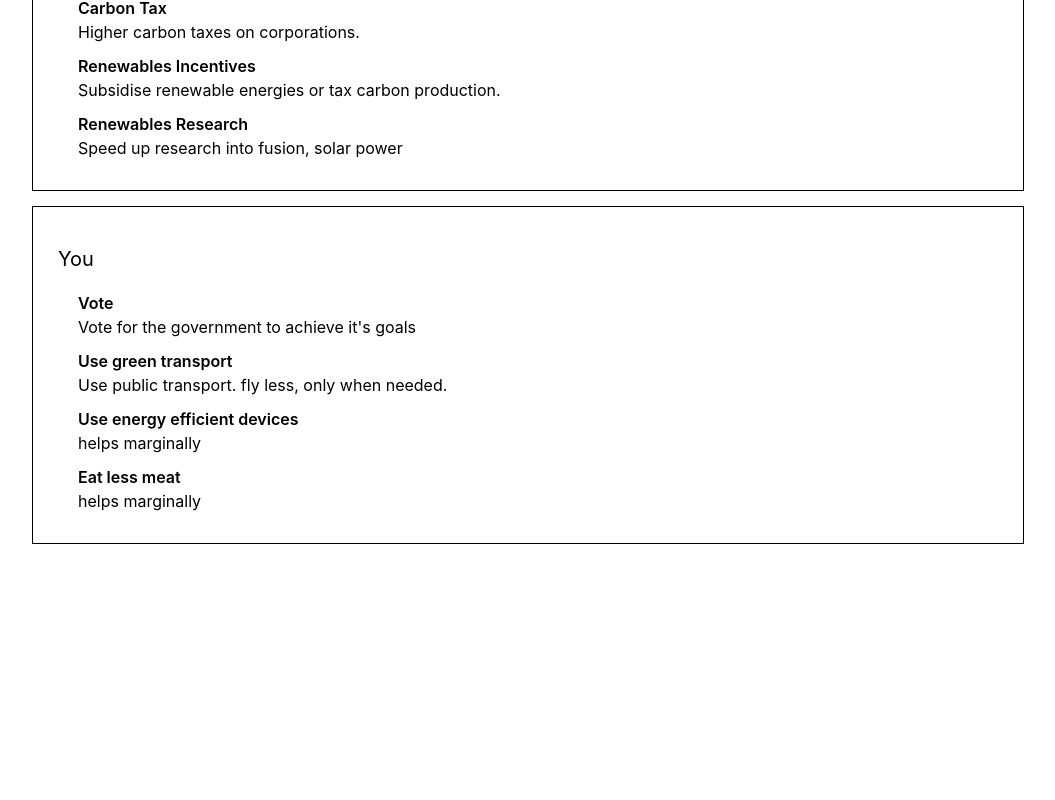
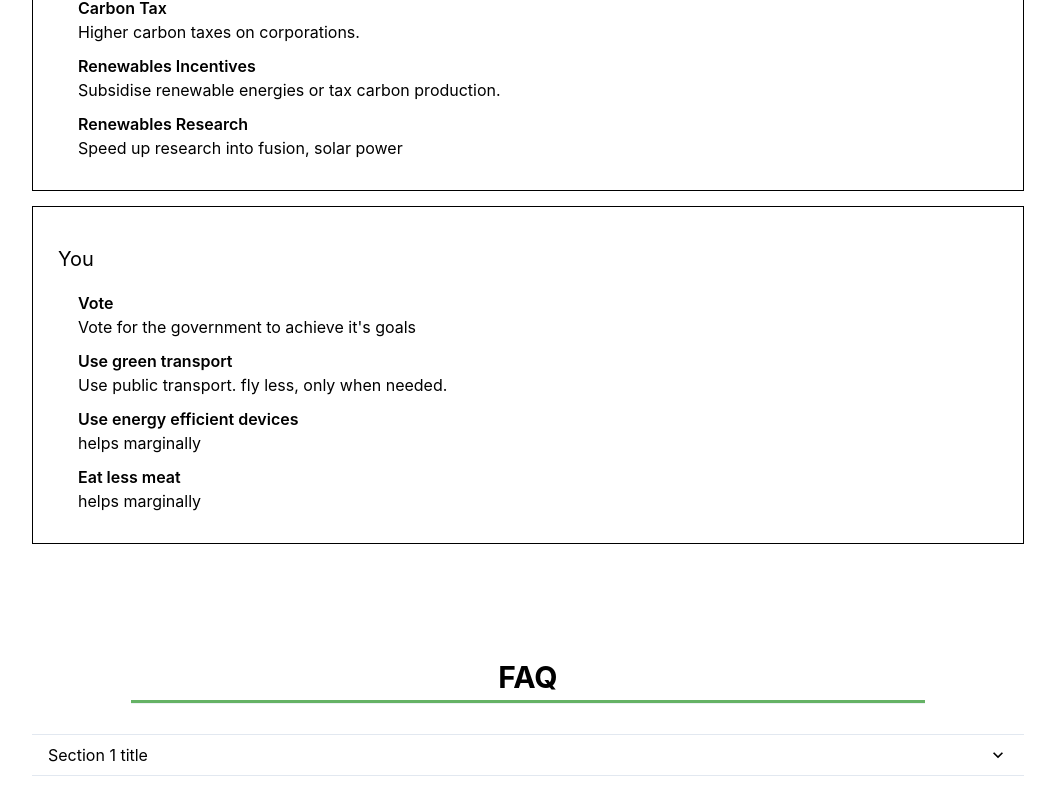
Before and after one commit to vincnt/toowarm, a Next.js app: page / in a window 1280 px wide. Shown: the part 1943-2743 px from the top of the page, without its empty margins (112-1167 px from the left). Before the commit the page ends 2527 px from the top, so only its background shows below. Built offline with nearby package versions, Linux system fonts and the light colour scheme.

Commit message:
add faq skeleton

```diff
--- a/pages/index.tsx
+++ b/pages/index.tsx
@@ -23,6 +23,11 @@ import {
   SliderThumb,
   Switch,
   Link,
+  Accordion,
+  AccordionItem,
+  AccordionButton,
+  AccordionPanel,
+  AccordionIcon,
 } from "@chakra-ui/react";
 import { InfoOutlineIcon } from "@chakra-ui/icons";
 import { useState, useEffect } from "react";
@@ -539,6 +544,42 @@ const IndexPage = ({
           </Box>
         </Container>
       </Flex>
+
+      <Flex w="100%" color="black" py="20px">
+        <Container maxW="container.lg" py="20px">
+          <Box py="30px">
+            <Heading size="lg" py="5px" px="5px" textAlign="center">
+              FAQ
+            </Heading>
+            <Divider
+              bg="green"
+              height="3px"
+              width="80%"
+              my="5px"
+              margin="auto"
+            />
+          </Box>
+
+          <Accordion>
+            <AccordionItem>
+              <h2>
+                <AccordionButton>
+                  <Box flex="1" textAlign="left">
+                    Section 1 title
+                  </Box>
+                  <AccordionIcon />
+                </AccordionButton>
+              </h2>
+              <AccordionPanel pb={4}>
+                Lorem ipsum dolor sit amet, consectetur adipiscing elit, sed do
+                eiusmod tempor incididunt ut labore et dolore magna aliqua. Ut
+                enim ad minim veniam, quis nostrud exercitation ullamco laboris
+                nisi ut aliquip ex ea commodo consequat.
+              </AccordionPanel>
+            </AccordionItem>
+          </Accordion>
+        </Container>
+      </Flex>
     </>
   );
 };
```
